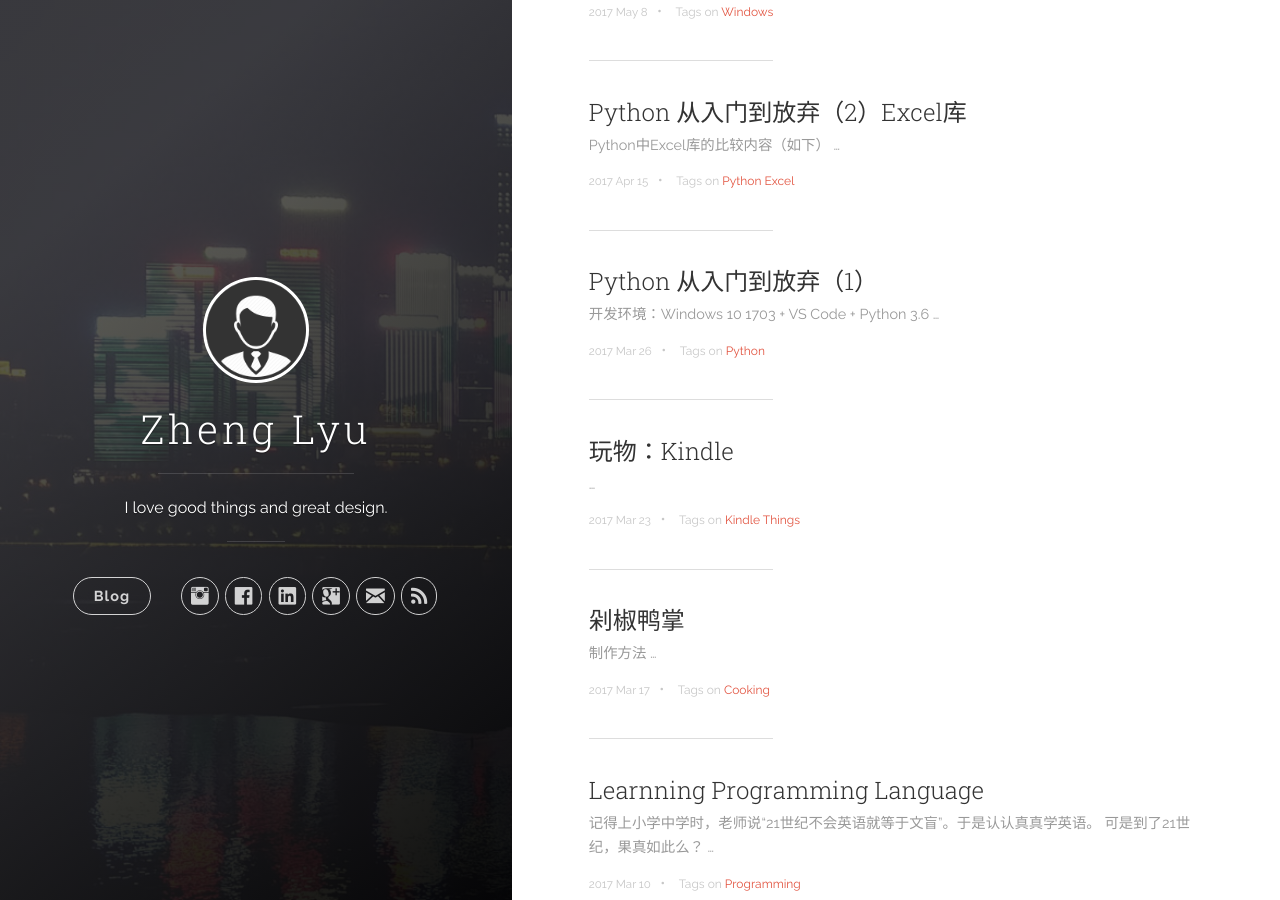
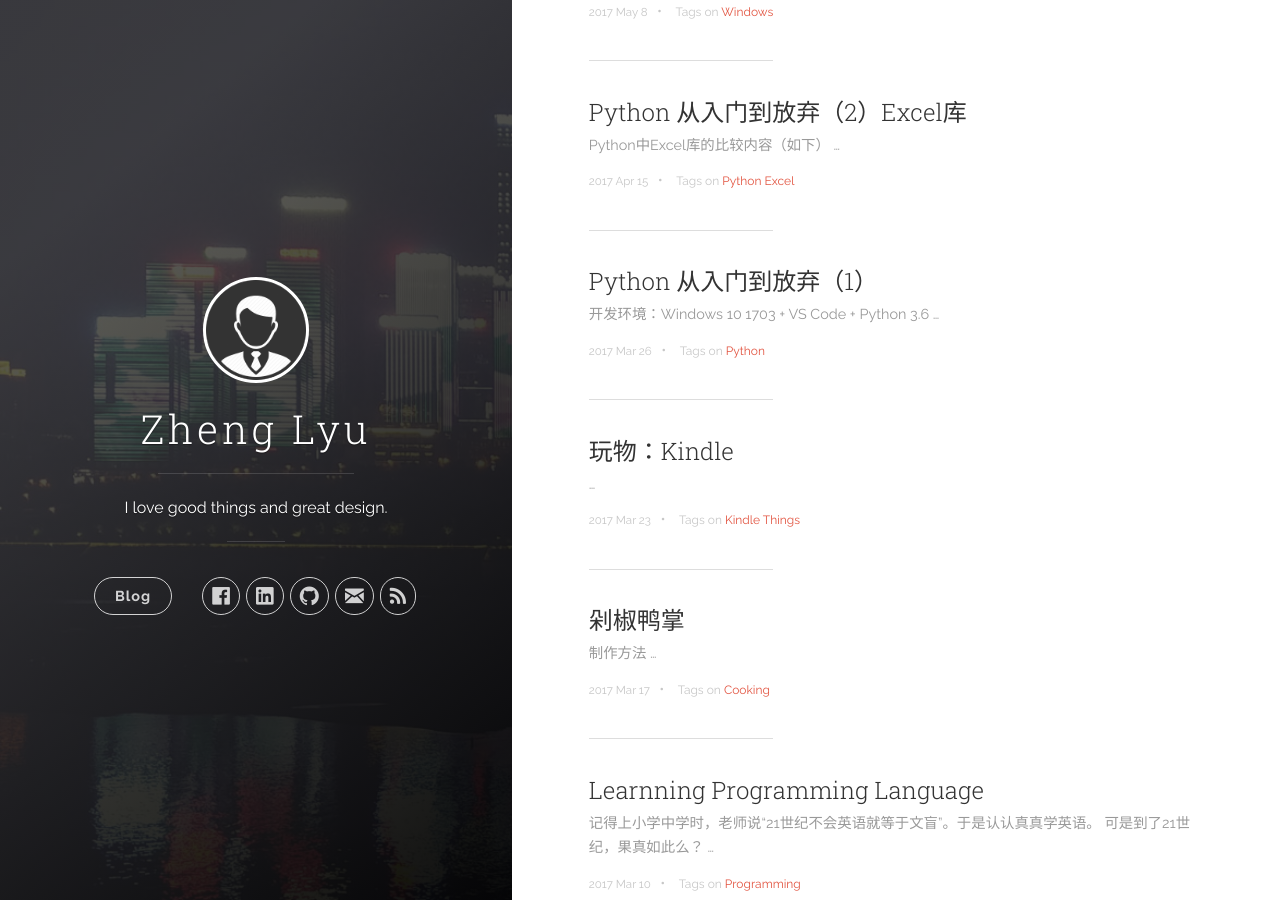
Before and after one commit to zhenglyu-test/zhenglyu-test.github.io, a Jekyll site: the page built from index.html, in a window 1280 px wide and 900 px high, scrolled down 317 px. Built offline with Jekyll 4.4.1, drawn with Linux system fonts in a browser that asks for light colours; the list of posts is cut into pages by our own code.

Commit message:
fixit
fixit

```diff
--- a/_config.yml
+++ b/_config.yml
@@ -9,7 +9,7 @@
 author:
   name: 'Zheng Lyu'
   email: work@zhenglyu.com
-  Instagram_username: zhenglyu
+  Twitter_username: zhenglyu
   facebook_username: zheng.lyu
   github_username:  zhenglyu
   linkedin_username:  zhenglyu
--- a/_includes/header.html
+++ b/_includes/header.html
@@ -27,12 +27,12 @@
           <nav class="cover-navigation navigation--social">
             <ul class="navigation">
 
-            {% if site.author.Instagram_username %}
+            {% if site.author.twitter_username %}
               <!-- Twitter -->
               <li class="navigation__item">
-                <a href="http://instagram.com/{{ site.author.Instagram_username }}" title="@{{ site.author.Instagram_username }} on Instagram" target="_blank">
-                  <i class="icon icon-social-instagram"></i>
-                  <span class="label">Instagram</span>
+                <a href="http://twitter.com/{{ site.author.twitter_username }}" title="@{{ site.author.twitter_username }} on Twitter" target="_blank">
+                  <i class="icon icon-social-twitter"></i>
+                  <span class="label">Twitter</span>
                 </a>
               </li>
             {% endif %}
@@ -61,7 +61,7 @@
               <!-- GitHub -->
               <li class="navigation__item">
                 <a href="https://www.github.com/{{ site.author.github_username }}" title="{{ site.author.github_username }} on GitHub" target="_blank">
-                  <i class="icon icon-social-google-plus"></i>
+                  <i class="icon icon-social-github"></i>
                   <span class="label">GitHub</span>
                 </a>
               </li>
```
